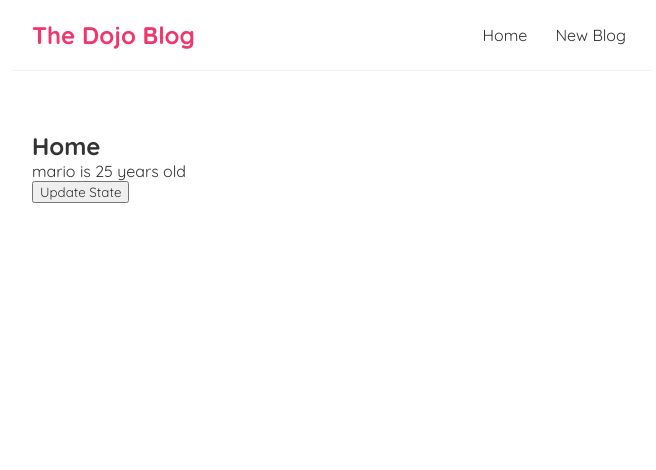
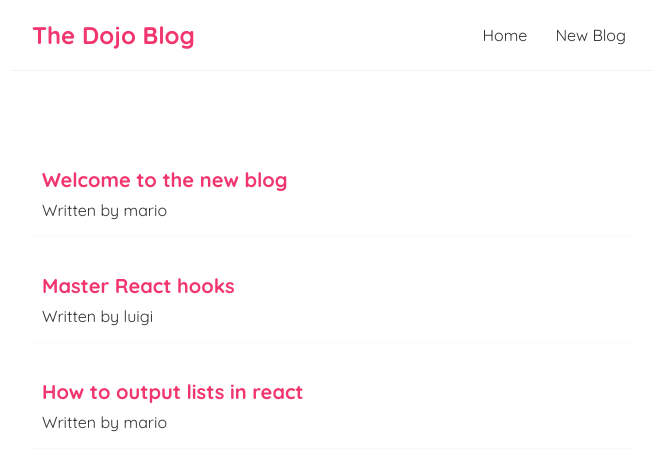
Before and after one commit to VisheshSingh/ninjadojo, a React (Create React App) app: page / in a window 1280 px wide. Shown: the top 470 px of the page, without its empty margins (308-964 px from the left). Built offline with nearby package versions, Linux system fonts and the light colour scheme.

Commit message:
outputting lists

```diff
--- a/src/components/Home.js
+++ b/src/components/Home.js
@@ -1,21 +1,35 @@
 import React, { useState } from 'react';
 
 const Home = () => {
-  const [name, setName] = useState('mario');
-  const [age, setAge] = useState(25);
-
-  const handleClick = () => {
-    setName('luigi');
-    setAge(30);
-  };
+  const [blogs, setBlogs] = useState([
+    {
+      id: 1,
+      title: 'Welcome to the new blog',
+      body: 'lorem ipsum...',
+      author: 'mario',
+    },
+    {
+      id: 2,
+      title: 'Master React hooks',
+      body: 'lorem ipsum...',
+      author: 'luigi',
+    },
+    {
+      id: 3,
+      title: 'How to output lists in react',
+      body: 'lorem ipsum...',
+      author: 'mario',
+    },
+  ]);
 
   return (
     <div className='home'>
-      <h2>Home</h2>
-      <p>
-        {name} is {age} years old
-      </p>
-      <button onClick={handleClick}>Update State</button>
+      {blogs.map((blog) => (
+        <div className='blog-preview' key={blog.id}>
+          <h2>{blog.title}</h2>
+          <p>Written by {blog.author}</p>
+        </div>
+      ))}
     </div>
   );
 };
--- a/src/index.css
+++ b/src/index.css
@@ -33,3 +33,19 @@
   margin: 40px auto;
   padding: 20px;
 }
+
+.blog-preview {
+  margin: 20px auto;
+  padding: 16px 10px;
+  border-bottom: 1px solid #fafafa;
+}
+
+.blog-preview:hover {
+  box-shadow: 1px 3px 5px rgba(0, 0, 0, 0.1);
+}
+
+.blog-preview h2 {
+  font-size: 20px;
+  color: #f1356d;
+  margin-bottom: 8px;
+}
```
Also changed, not shown: 1 other file (tests, documents, lock files or other folders).
